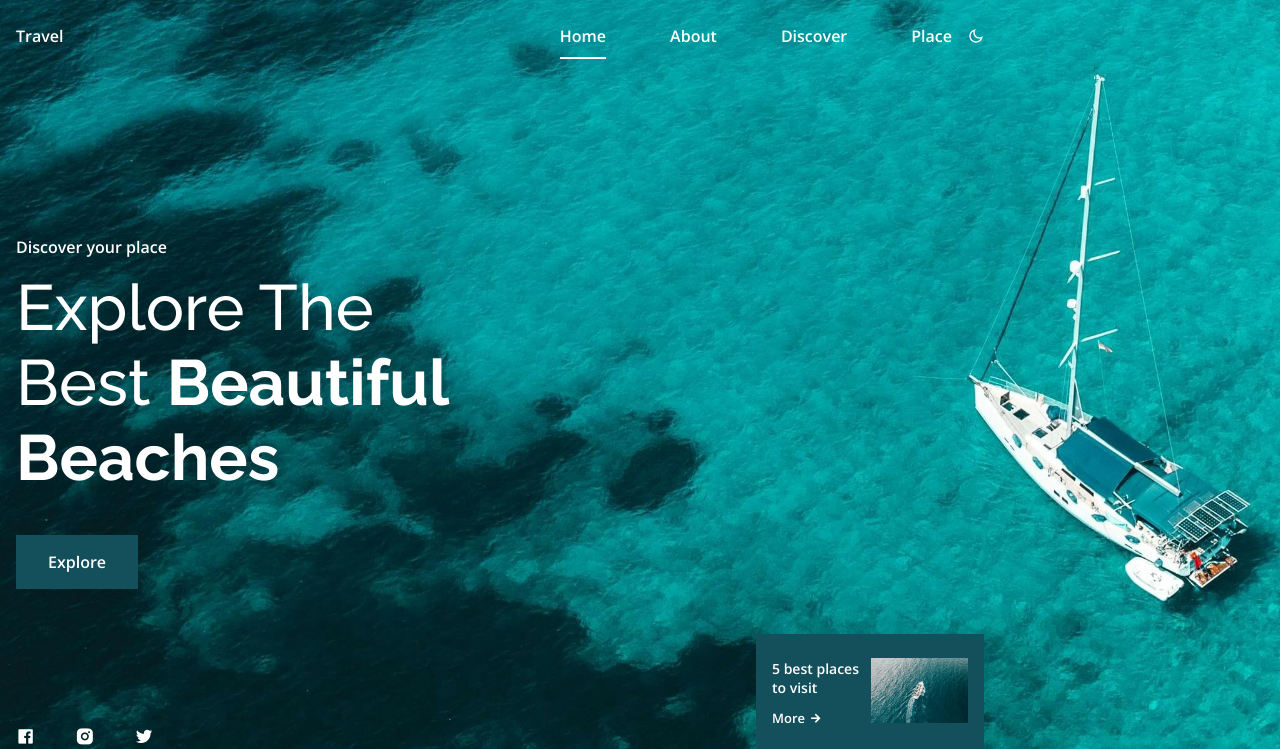
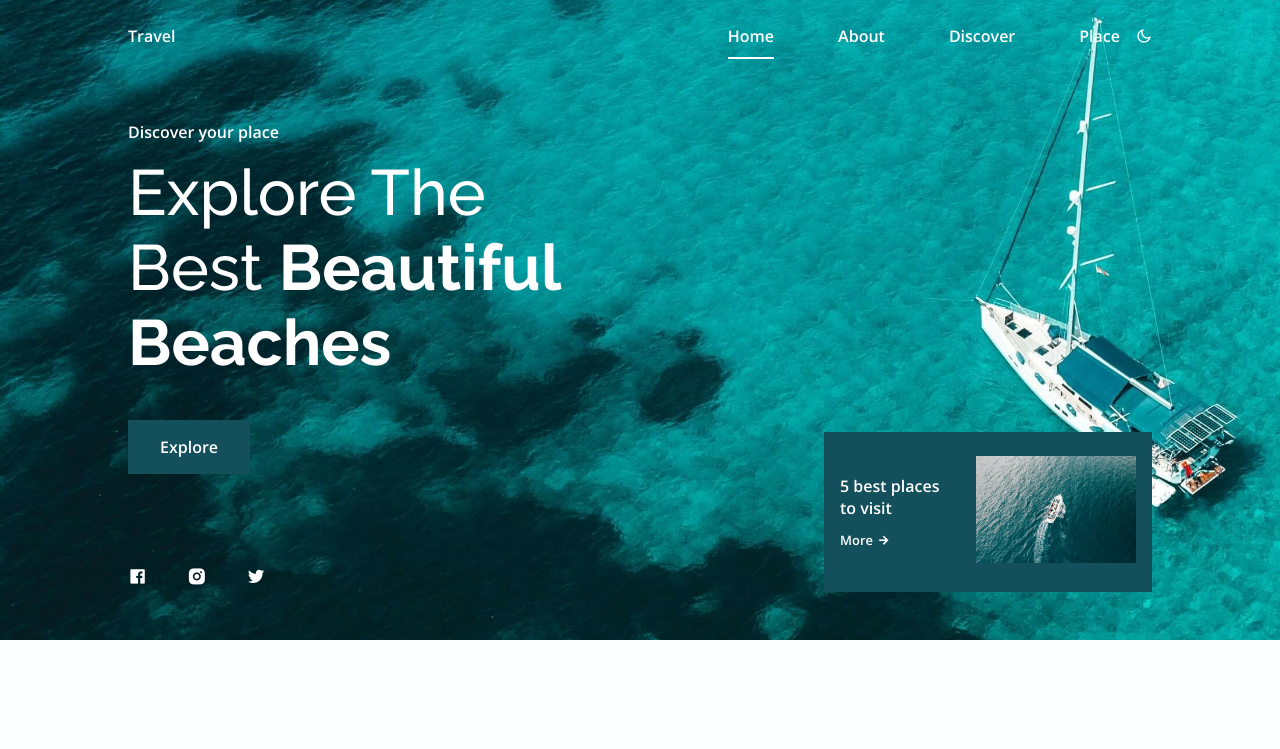
Before and after one commit to gbertl/travel-website, a plain HTML site: page index.html in a window 1280 px wide. Shown: the top 749 px of the page. Drawn offline with nearby package versions, Linux system fonts and the light colour scheme.

Commit message:
day 4 PM build, final build

```diff
--- a/assets/js/main.js
+++ b/assets/js/main.js
@@ -24,7 +24,11 @@ const showMenu = () => {
 showMenu();
 
 const scrollHeader = () => {
-  window.addEventListener('scroll', () => {
+  window.scrollY >= 100
+    ? header.classList.add('scroll-header')
+    : header.classList.remove('scroll-header');
+
+  window.addEventListener('scroll', function () {
     const header = document.getElementById('header');
 
     this.scrollY >= 100
@@ -135,3 +139,30 @@ const themeChanger = () => {
 };
 
 themeChanger();
+
+const scrollReveal = () => {
+  const sr = ScrollReveal({
+    distance: '60px',
+    duration: 2800,
+    reset: true,
+  });
+
+  sr.reveal(
+    '.home__data, .home__social-link, .home__info, .discover__container, .experience__data, .experience__overlay, .place__card, .sponsor__content, .footer__data, .footer__rights',
+    {
+      origin: 'top',
+      interval: 100,
+    }
+  );
+
+  sr.reveal('.about__data, .video__description, .subscribe__description', {
+    origin: 'left',
+  });
+
+  sr.reveal('.about__img-overlay, .video__content, .subscribe__form', {
+    origin: 'right',
+    interval: 100,
+  });
+};
+
+scrollReveal();
--- a/assets/scss/abstracts/_mixins.scss
+++ b/assets/scss/abstracts/_mixins.scss
@@ -1,7 +1,9 @@
 $breakpoints: (
-  small: 340px,
-  medium: 568px,
-  large: 768px,
+  x-small: 340px,
+  small: 568px,
+  medium: 768px,
+  large: 1024px,
+  x-large: 1200px,
 );
 
 @mixin mqmax($key) {
@@ -19,3 +21,9 @@ $breakpoints: (
     @content;
   }
 }
+
+@mixin mqminh($size) {
+  @media (min-height: $size) {
+    @content;
+  }
+}
--- a/assets/scss/base/_global.scss
+++ b/assets/scss/base/_global.scss
@@ -17,7 +17,11 @@ body {
   background-color: var(--body-color);
   color: var(--text-color);
 
-  @include mqmin(large) {
+  @include mqmin(medium) {
+    margin: 0;
+  }
+
+  @include mqminh(721px) {
     margin: 0;
   }
 }
--- a/assets/scss/base/_utilities.scss
+++ b/assets/scss/base/_utilities.scss
@@ -1,7 +1,7 @@
 .section {
   padding: 4.5rem 0 2.5rem;
 
-  @include mqmin(large) {
+  @include mqmin(medium) {
     padding: 7rem 0 2rem;
   }
 
@@ -18,6 +18,15 @@
   max-width: 968px;
   margin-left: var(--mb-1);
   margin-right: var(--mb-1);
+
+  @include mqmin(large) {
+    margin-left: auto;
+    margin-right: auto;
+  }
+
+  @include mqmin(x-large) {
+    max-width: 1024px;
+  }
 }
 
 .grid {
@@ -36,3 +45,7 @@
     transform: var(--img-scale);
   }
 }
+
+.main {
+  overflow-x: hidden;
+}
--- a/assets/scss/components/_about.scss
+++ b/assets/scss/components/_about.scss
@@ -2,13 +2,13 @@
   &__data {
     text-align: center;
 
-    @include mqmin(large) {
+    @include mqmin(medium) {
       text-align: initial;
     }
   }
 
   &__title {
-    @include mqmin(large) {
+    @include mqmin(medium) {
       text-align: initial;
       margin-bottom: var(--mb-1-5);
     }
@@ -17,7 +17,7 @@
   &__container {
     row-gap: 2.5rem;
 
-    @include mqmin(large) {
+    @include mqmin(medium) {
       grid-template-columns: repeat(2, 1fr);
       align-items: center;
     }
@@ -39,10 +39,18 @@
 
     &-one {
       width: 130px;
+
+      @include mqmin(large) {
+        width: 240px;
+      }
     }
 
     &-two {
       width: 180px;
+
+      @include mqmin(large) {
+        width: 290px;
+      }
     }
 
     &-one,
--- a/assets/scss/components/_active-link.scss
+++ b/assets/scss/components/_active-link.scss
@@ -11,7 +11,7 @@
     bottom: -0.75rem;
     left: 0;
 
-    @include mqmin(large) {
+    @include mqmin(medium) {
       background-color: var(--white-color);
     }
   }
--- a/assets/scss/components/_discover.scss
+++ b/assets/scss/components/_discover.scss
@@ -1,10 +1,14 @@
 .discover {
   &__container {
-    @include mqmin(large) {
+    @include mqmin(medium) {
       width: 610px;
       margin-left: auto;
       margin-right: auto;
       padding-top: 2rem;
+    }
+
+    @include mqmin(large) {
+      width: 700px;
     }
   }
 
@@ -12,12 +16,21 @@
     position: relative;
     width: 200px;
     overflow: var(--img-hidden);
+
+    @include mqmin(large) {
+      width: 237px;
+    }
   }
 
   &__data {
     position: absolute;
     bottom: 1.5rem;
     left: 1rem;
+
+    @include mqmin(large) {
+      left: 1.5rem;
+      bottom: 2rem;
+    }
   }
 
   &__title,
@@ -28,6 +41,10 @@
   &__title {
     font-size: var(--h3-font-size);
     margin-bottom: var(--mb-0-25);
+
+    @include mqmin(large) {
+      font-size: var(--h2-font-size);
+    }
   }
 
   &__description {
--- a/assets/scss/components/_experience.scss
+++ b/assets/scss/components/_experience.scss
@@ -43,11 +43,6 @@
 .experience__overlay:nth-child(1) {
   width: 263px;
   margin-right: 2rem;
-
-  @include mqmin(large) {
-    width: 363px;
-    margin-right: 4rem;
-  }
 }
 
 .experience__overlay:nth-child(2) {
@@ -55,13 +50,9 @@
   position: absolute;
   top: 2rem;
   right: 0;
-
-  @include mqmin(large) {
-    width: 160px;
-  }
 }
 
-@include mqmax(small) {
+@include mqmax(x-small) {
   .experience__content {
     padding: 0;
   }
@@ -78,3 +69,28 @@
     padding: 0;
   }
 }
+
+@include mqmin(medium) {
+  .experience__overlay:nth-child(1) {
+    width: 363px;
+    margin-right: 4rem;
+  }
+  .experience__overlay:nth-child(2) {
+    width: 160px;
+  }
+}
+
+@include mqmin(large) {
+  .experience__content {
+    margin: var(--mb-1) 0;
+    column-gap: 3.5rem;
+  }
+  .experience__overlay:nth-child(1) {
+    width: 463px;
+    margin-right: 7rem;
+  }
+  .experience__overlay:nth-child(2) {
+    width: 220px;
+    top: 3rem;
+  }
+}
--- a/assets/scss/components/_home.scss
+++ b/assets/scss/components/_home.scss
@@ -7,6 +7,10 @@
     height: 100vh;
     object-fit: cover;
     object-position: 83%;
+
+    @include mqminh(721px) {
+      height: 640px;
+    }
   }
 
   &__container {
@@ -15,14 +19,22 @@
     align-content: center;
     row-gap: 3rem;
 
-    @include mqmin(large) {
+    @include mqmin(medium) {
       height: 100vh;
       grid-template-rows: 1.8fr 0.5fr;
+    }
+
+    @include mqmin(large) {
+      grid-template-rows: 2fr 0.5fr;
+    }
+
+    @include mqminh(721px) {
+      height: 640px;
     }
   }
 
   &__data {
-    @include mqmin(large) {
+    @include mqmin(medium) {
       align-self: flex-end;
     }
   }
@@ -51,7 +63,7 @@
     flex-direction: column;
     row-gap: 1.5rem;
 
-    @include mqmin(large) {
+    @include mqmin(medium) {
       flex-direction: row;
       align-self: flex-end;
       margin-bottom: 3rem;
@@ -75,13 +87,19 @@
     bottom: 1rem;
     width: 228px;
 
-    @include mqmax(small) {
+    @include mqmax(x-small) {
       width: 190px;
       padding: 1rem;
     }
 
+    @include mqmin(medium) {
+      bottom: 3rem;
+    }
+
     @include mqmin(large) {
-      bottom: 3rem;
+      width: 328px;
+      grid-template-columns: 1fr 2fr;
+      column-gap: 2rem;
     }
   }
 
@@ -90,6 +108,10 @@
     font-size: var(--small-font-size);
     font-weight: var(--font-semi-bold);
     margin-bottom: var(--mb-0-75);
+
+    @include mqmin(large) {
+      font-size: var(--normal-font-size);
+    }
   }
 
   &__info-button {
@@ -107,5 +129,9 @@
     &:hover {
       transform: var(--img-scale);
     }
+
+    @include mqmin(large) {
+      width: 240px;
+    }
   }
 }
--- a/assets/scss/components/_places.scss
+++ b/assets/scss/components/_places.scss
@@ -6,10 +6,6 @@
 .place__container {
   grid-template-columns: repeat(2, max-content);
   justify-content: center;
-
-  @include mqmin(large) {
-    padding-top: 2rem;
-  }
 }
 
 .place__card {
@@ -79,15 +75,34 @@
   padding: 0.75rem 1rem;
 }
 
-@include mqmax(small) {
+@include mqmax(x-small) {
   .place__container {
     grid-template-columns: max-content;
     justify-content: center;
   }
 }
 
-@include mqmin(medium) {
+@include mqmin(small) {
   .place__container {
     grid-template-columns: repeat(3, max-content);
   }
 }
+
+@include mqmin(medium) {
+  .place__container {
+    padding-top: 2rem;
+  }
+}
+
+@include mqmin(large) {
+  .place {
+    &__container {
+      gap: 3rem 2rem;
+    }
+
+    &__card,
+    &__img {
+      height: 263px;
+    }
+  }
+}
--- a/assets/scss/components/_subscribe.scss
+++ b/assets/scss/components/_subscribe.scss
@@ -31,14 +31,14 @@
   color: var(--text-color);
 }
 
-@include mqmin(medium) {
+@include mqmin(small) {
   .subscribe__form {
     width: 470px;
     margin: 0 auto;
   }
 }
 
-@include mqmin(large) {
+@include mqmin(medium) {
   .subscribe {
     &__bg {
       background: none;
--- a/assets/scss/components/_video.scss
+++ b/assets/scss/components/_video.scss
@@ -22,16 +22,26 @@
   font-size: 1.2rem;
 }
 
-@include mqmax(small) {
+@include mqmax(x-small) {
   .video__container {
     padding: 0;
   }
 }
 
-@include mqmin(medium) {
+@include mqmin(small) {
   .video__container {
     display: grid;
     grid-template-columns: 0.6fr;
     justify-content: center;
   }
 }
+
+@include mqmin(large) {
+  .video__container {
+    grid-template-columns: 0.7fr;
+  }
+
+  .video__description {
+    padding: 0 8rem;
+  }
+}
--- a/assets/scss/layout/_footer.scss
+++ b/assets/scss/layout/_footer.scss
@@ -65,7 +65,7 @@
   color: var(--text-color);
 }
 
-@include mqmin(large) {
+@include mqmin(medium) {
   .footer {
     &__rights {
       flex-direction: row;
@@ -73,3 +73,11 @@
     }
   }
 }
+
+@include mqmin(large) {
+  .footer {
+    &__content {
+      justify-items: center;
+    }
+  }
+}
--- a/assets/scss/layout/_header.scss
+++ b/assets/scss/layout/_header.scss
@@ -16,7 +16,7 @@
     color: var(--title-color);
   }
 
-  @include mqmin(large) {
+  @include mqmin(medium) {
     .nav__link {
       color: var(--text-color);
 
--- a/assets/scss/layout/_nav.scss
+++ b/assets/scss/layout/_nav.scss
@@ -4,7 +4,7 @@
   justify-content: space-between;
   align-items: center;
 
-  @include mqmin(large) {
+  @include mqmin(medium) {
     height: calc(var(--header-height) + 1.5rem);
   }
 
@@ -14,7 +14,7 @@
   }
 
   &__toggle {
-    @include mqmin(large) {
+    @include mqmin(medium) {
       display: none;
     }
   }
@@ -26,7 +26,7 @@
   &__menu {
     position: relative;
 
-    @include mqmax(large) {
+    @include mqmax(medium) {
       position: fixed;
       background-color: var(--body-color);
       top: 0;
@@ -38,7 +38,7 @@
       transition: 0.4s;
     }
 
-    @include mqmin(large) {
+    @include mqmin(medium) {
       display: flex;
       column-gap: 1rem;
     }
@@ -49,7 +49,7 @@
     flex-direction: column;
     row-gap: 2.5rem;
 
-    @include mqmin(large) {
+    @include mqmin(medium) {
       flex-direction: row;
       column-gap: 4rem;
     }
@@ -64,7 +64,7 @@
       color: var(--text-color);
     }
 
-    @include mqmin(large) {
+    @include mqmin(medium) {
       color: var(--white-color);
       text-transform: initial;
 
@@ -82,7 +82,7 @@
     color: var(--title-color);
     cursor: pointer;
 
-    @include mqmin(large) {
+    @include mqmin(medium) {
       display: none;
     }
   }
@@ -95,7 +95,7 @@
     left: 3rem;
     bottom: 4rem;
 
-    @include mqmin(large) {
+    @include mqmin(medium) {
       position: initial;
     }
   }
@@ -116,7 +116,7 @@
     cursor: pointer;
     font-size: 1rem;
 
-    @include mqmin(large) {
+    @include mqmin(medium) {
       color: var(--white-color);
     }
   }
@@ -124,7 +124,7 @@
   &-theme-name {
     font-size: var(--small-font-size);
 
-    @include mqmin(large) {
+    @include mqmin(medium) {
       display: none;
     }
   }
```
Also changed, not shown: assets/css/styles.css, 1 other file.
